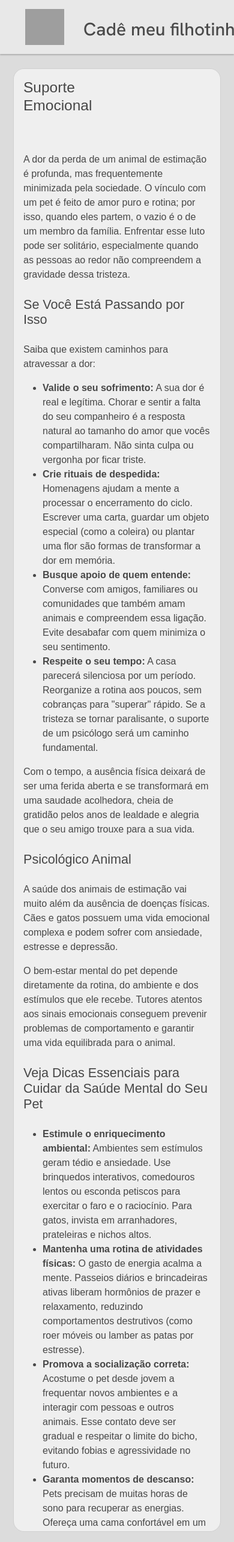
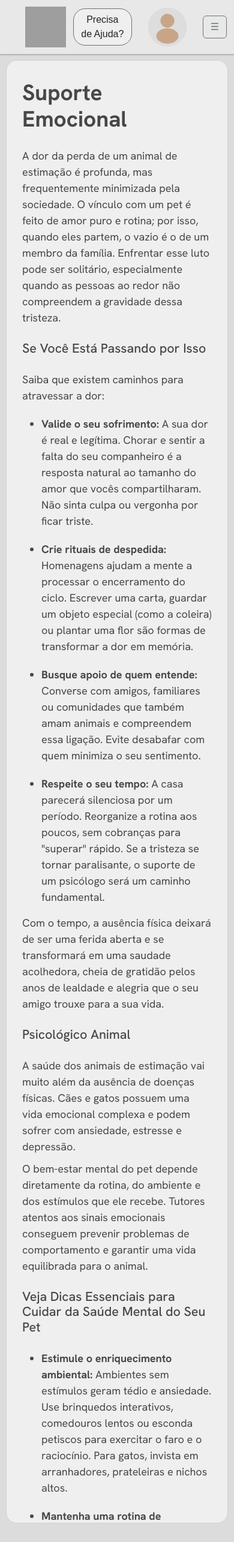
Before and after one commit to xaviiersamuel/cademeufilhote, a PHP site: page /suporte-emocional.html in a window 390 px wide. Shown: the top 2571 px of the page at 60% size. Run offline with PHP 8.4, Linux system fonts and the light colour scheme; data that the repository does not hold is empty; grey boxes are pictures that could not be loaded.

Commit message:
Última Versão do TCC - Responsivo

```diff
--- a/assets/css/style.css
+++ b/assets/css/style.css
@@ -49,6 +49,23 @@ body {
 .icon-btn img {
   width: 74px;
 }
+::-webkit-scrollbar {
+    width: 6px;
+}
+
+::-webkit-scrollbar-track {
+    background: transparent;
+}
+
+::-webkit-scrollbar-thumb {
+    background: rgb(25, 182, 200);
+    border-radius: 999px;
+    transition: background 0.3s ease;
+}
+
+::-webkit-scrollbar-thumb:hover {
+    background: rgb(25, 182, 200);
+}
 .layout {
   box-sizing: border-box;
   height: 100vh;
@@ -86,7 +103,8 @@ body:has(#publishBtn) .layout > .row {
   flex-direction: column;
   gap: 10px;
   align-items: flex-start;
-  margin-left: 10px;
+  margin-left: 30px;
+  margin-top: 60px;
 }
 .menu-link {
   display: flex;
@@ -94,8 +112,8 @@ body:has(#publishBtn) .layout > .row {
   flex-wrap: wrap;
   gap: 8px;
   width: 100%;
-  height: 90px;
-  max-width: 280px;
+  height: 100px;
+  max-width: 300px;
   min-height: 46px;
   padding: 10px 16px;
   border-radius: 999px;
@@ -115,11 +133,11 @@ body:has(#publishBtn) .layout > .row {
 .menu-text {
   flex: 1 1 0;
   min-width: 0;
-  font-size: 25px;
+  font-size: 27px;
   font-family: "Nunito", sans-serif;
 }
 .content-col {
-  padding: 14px 10px 20px;
+
 }
 #feed{
   display: flex;
@@ -156,6 +174,7 @@ body:has(#publishBtn) .layout > .row {
   border: 1px solid #d0d0d0;
   padding: 16px;
   margin-top: 14px;
+  overflow: hidden;
 }
 .post-header {
   display: flex;
@@ -378,18 +397,37 @@ body:has(#publishBtn) .layout > .row {
 .info-article {
   max-height: calc(100vh - 160px);
   overflow: auto;
-  max-width: 620px;
+  max-width: 1000px;
 }
 .info-article h2 {
-  font-size: 49px;
-  transform: scale(0.5);
+  font-size: 37px;
   transform-origin: left top;
   line-height: 1.2;
-  margin-bottom: -60px;
+  margin: 10px;
+  margin-bottom: 25px;
+  margin-top: 15px;
+  font-family: "Hanken Grotesk", sans-serif;
+  font-weight: 700;
 }
 .info-article h4 {
+  margin: 10px;
   margin-bottom: 25px;
   margin-top: 25px;
+  font-family: "Hanken Grotesk", sans-serif;
+  font-weight: 500;
+}
+.info-article p {
+  font-family: "Hanken Grotesk", sans-serif;
+  font-size: 18px;
+  font-weight: 400;
+  margin: 10px;
+}
+.info-article li {
+  font-family: "Hanken Grotesk", sans-serif;
+  font-size: 18px;
+  font-weight: 400;
+  margin: 10px;
+  margin-top: 20px;
 }
 .author span {
   color: #1f9bc0;
@@ -401,9 +439,15 @@ body:has(#publishBtn) .layout > .row {
   width: 80px;
   margin-bottom: 10px;
 }
-@media (max-width: 991px) {
+#espaco-img{
+  margin-bottom: 30px;
+}
+@media (max-width: 1199px) {
   .content-col {
     padding: 10px;
+  }
+  .info-article{
+    margin: 0 auto;
   }
   .topbar {
     height: 90px;
@@ -413,15 +457,14 @@ body:has(#publishBtn) .layout > .row {
     padding-top: 90px;
   }
   .brand h1 {
-    font-size: 30px;
-    transform: none;
+    display: none;
   }
   .logo {
-    width: 65px;
-    height: 60px;
+    width: 68px;
+    height: 68px;
   }
-  .side-menu {
-    gap: 8px;
+  #sidebar-left-container {
+    display: none;
   }
   .menu-link {
     max-width: 100%;
--- a/components/navbar.html
+++ b/components/navbar.html
@@ -7,7 +7,7 @@
     <div class="d-flex align-items-center gap-3">
       <button class="btn help-btn" data-bs-toggle="modal" data-bs-target="#helpModal">Precisa de Ajuda?</button>
       <button class="icon-btn" id="profileBtn"><img src="assets/img/user-icon.svg" alt="Usuário"></button>
-      <button class="btn btn-outline-secondary d-lg-none" data-bs-toggle="offcanvas" data-bs-target="#mobileMenu">☰</button>
+      <button class="btn btn-outline-secondary d-xl-none" data-bs-toggle="offcanvas" data-bs-target="#mobileMenu">☰</button>
     </div>
   </div>
 </header>
--- a/components/sidebar-right.html
+++ /dev/null
@@ -1,5 +0,0 @@
-<div class="contacts-card">
-  <div class="d-flex justify-content-between align-items-center mb-2">
-  </div>
-  <ul id="contactsList"></ul>
-</div>
--- a/index.php
+++ b/index.php
@@ -31,14 +31,12 @@
 
   <div class="layout container-fluid">
     <div class="row g-0">
-      <aside id="sidebar-left-container" class="col-lg-3 col-xl-3 left-col d-none d-lg-block"></aside>
+      <aside id="sidebar-left-container" class="col-lg-3 left-col d-none d-xl-block"></aside>
 
-      <main id="feed" class="col-12 col-lg-5 col-xl-5 content-col">
+      <main id="feed" class="col-12 col-xl-5 col-xl-5 content-col">
         <button class="post-cta" onclick="location.href='postar.php'">Quer postar algo?</button>
         <section id="feedPosts"></section>
       </main>
-
-      <aside id="sidebar-right-container" class="col-lg-4 col-xl-4 right-col d-none d-lg-block"></aside>
     </div>
   </div>
 
--- a/js/loadComponents.js
+++ b/js/loadComponents.js
@@ -8,7 +8,6 @@
   const components = [
     { id: 'navbar-container', file: 'navbar.html' },
     { id: 'sidebar-left-container', file: 'sidebar-left.html' },
-    { id: 'sidebar-right-container', file: 'sidebar-right.html' }
   ];
 
   function isRelativePath(value) {
--- a/pages/castracao.html
+++ b/pages/castracao.html
@@ -15,10 +15,10 @@
   <div id="navbar-container"></div>
 
   <div class="layout container-fluid">
-    <div class="row g-0">
-      <aside id="sidebar-left-container" class="col-lg-3 left-col d-none d-lg-block"></aside>
+    <div class="row">
+      <aside id="sidebar-left-container" class="col-lg-3 left-col d-none d-xl-block"></aside>
 
-      <main class="col-12 col-lg-5 content-col">
+      <main class="col-12 col-xl-9 content-col">
         <article class="info-article">
           <h2>Castração: Um Ato de Amor e Responsabilidade Social</h2>
 
--- a/postar.php
+++ b/postar.php
@@ -23,7 +23,7 @@ if (!isset($_SESSION['usuario_id'])) {
 
   <div class="layout container-fluid">
     <div class="row g-0">
-      <aside id="sidebar-left-container" class="col-lg-3 left-col d-none d-lg-block"></aside>
+      <aside id="sidebar-left-container" class="col-lg-3 left-col d-none d-xl-block"></aside>
 
       <main class="col-12 col-lg-5 content-col">
         <section class="post-card">
@@ -71,8 +71,6 @@ if (!isset($_SESSION['usuario_id'])) {
           </label><button class="publish-btn mt-3" id="publishBtn">Publicar</button>
         </section>
       </main>
-
-      <aside id="sidebar-right-container" class="col-lg-4 right-col d-none d-lg-block" data-sidebar-variant="share"></aside>
     </div>
   </div>
 
--- a/suporte-emocional.html
+++ b/suporte-emocional.html
@@ -15,12 +15,12 @@
   <div id="navbar-container"></div>
 
   <div class="layout container-fluid">
-    <div class="row g-0">
-      <aside id="sidebar-left-container" class="col-lg-3 left-col d-none d-lg-block"></aside>
+    <div class="row">
+      <aside id="sidebar-left-container" class="col-lg-3 left-col d-none d-xl-block"></aside>
 
-      <main class="col-12 col-lg-5 content-col">
+      <main class="col-12 col-xl-9 content-col">
         <article class="info-article">
-          <h2 style="margin-bottom: 5px;">Suporte Emocional</h2>
+          <h2>Suporte Emocional</h2>
 
           <p>
             A dor da perda de um animal de estimação é profunda, mas frequentemente
@@ -101,6 +101,34 @@
           <p>
             É um livro de acolhimento e reflexão sobre a pureza do amor interespécies e a importância de respeitar o tempo de cura de quem se despede de um companheiro leal.
           </p>
+          <h4>Indicações de Filmes</h4>
+                    <div class="d-flex flex-column flex-sm-row gap-3 align-items-start mb-3">
+            <img src="assets/img/filme-quatrovidasdeumcachorro.webp" alt="Capa do livro Pequenas ausências" class="img-fluid flex-shrink-0" style="width: 150px; height: 220px; object-fit: contain; border-radius: 8px; box-shadow: 0 4px 12px rgba(0, 0, 0, 0.16); margin-left: 10px;">
+            <div>
+              <p>
+                <strong>Quatro Vidas de Um Cachorro</strong>
+              </p>
+              <p>
+                Quatro Vidas de um Cachorro acompanha a jornada espiritual de um cão que reencarna diversas vezes. Embora viva com diferentes donos e em épocas distintas, ele mantém a esperança de reencontrar Ethan, o seu primeiro e grande amigo humano, enquanto tenta descobrir o verdadeiro propósito de sua existência.
+              </p>
+            </div>
+          </div>
+
+          <div class="d-flex flex-column flex-sm-row gap-3 align-items-start mb-3">
+            <img src="assets/img/filme-sempreaoseulado.webp" alt="Capa do livro Companheiros que partiram" class="img-fluid flex-shrink-0" style="width: 150px; height: 220px; object-fit: contain; border-radius: 8px; box-shadow: 0 4px 12px rgba(0, 0, 0, 0.16); margin-left: 10px;">
+            <div>
+              <p>
+                <strong>Sempre ao seu lado</strong>
+              </p>
+              <p>
+                Parker Wilson (Richard Gere) é um professor universitário que, ao retornar do trabalho, encontra na estação de trem um filhote de cachorro da raça akita, conhecido por sua lealdade. Sem ter como deixá-lo na estação, Parker o leva para casa mesmo sabendo que Cate (Joan Allen), sua esposa, é contra a presença de um cachorro.
+              </p>
+            </div>
+          </div>
+
+          <p>
+            Aos poucos Parker se afeiçoa ao filhote, que tem o nome Hachi escrito na coleira, em japonês. Cate cede e aceita sua permanência. Hachi cresce e passa a acompanhar Parker até a estação de trem, retornando ao local no horário em que o professor está de volta. Até que um acontecimento inesperado altera sua vida.
+          </p>
 
         </article>
       </main>
--- a/zoonoses.html
+++ b/zoonoses.html
@@ -15,10 +15,10 @@
   <div id="navbar-container"></div>
 
   <div class="layout container-fluid">
-    <div class="row g-0">
-      <aside id="sidebar-left-container" class="col-lg-3 left-col d-none d-lg-block"></aside>
+    <div class="row">
+      <aside id="sidebar-left-container" class="col-lg-3 left-col d-none d-xl-block"></aside>
 
-      <main class="col-12 col-lg-5 content-col">
+      <main class="col-12 col-xl-9 content-col">
         <article class="info-article">
           <h2>Zoonoses Urbanas: O Perigo que Mora no Chão e na Água</h2>
 
```
Also changed, not shown: adocao.html (+3 -5 lines), vacinacao.html (+4 -4 lines), assets/img/filme-quatrovidasdeumcachorro.webp (added), assets/img/filme-sempreaoseulado.webp (added).
